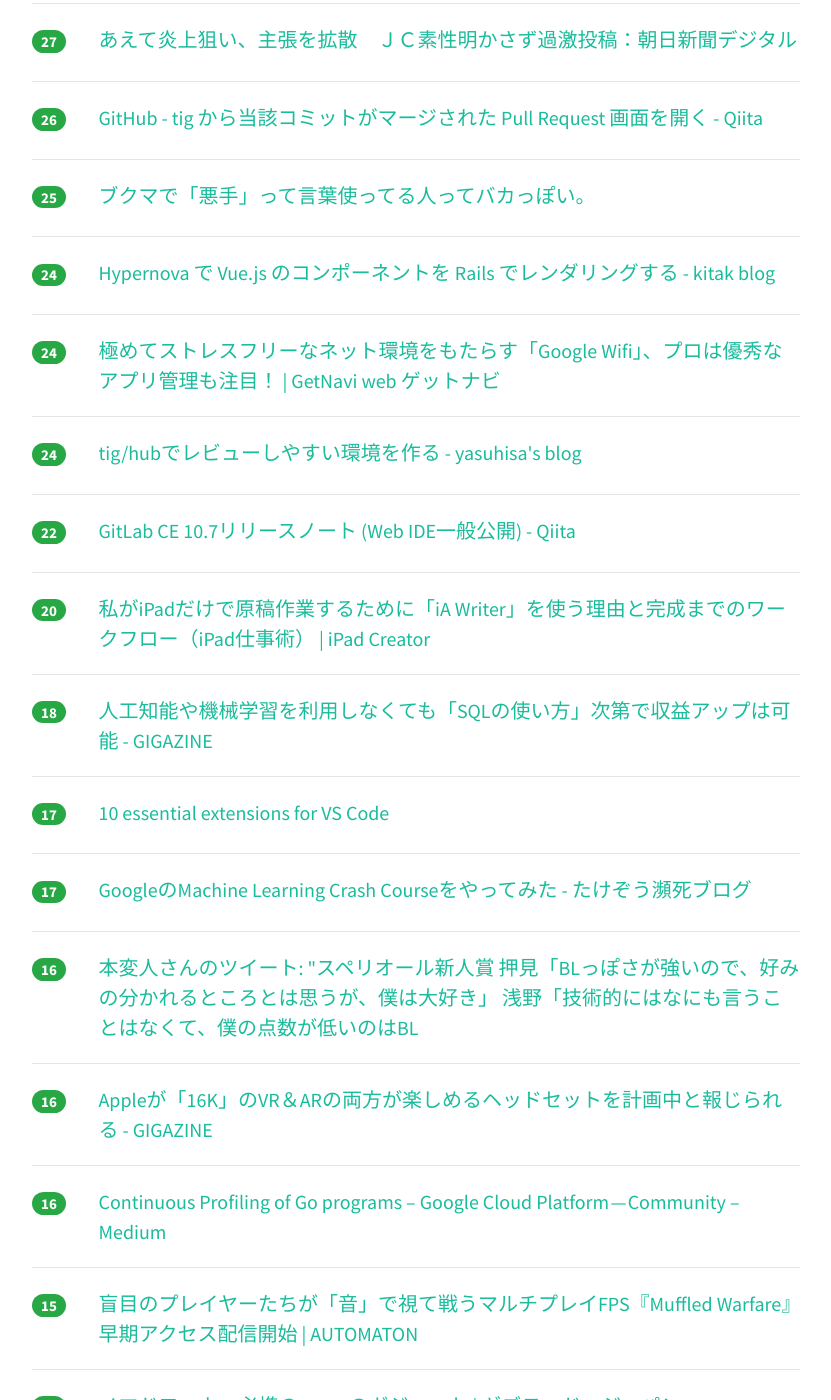
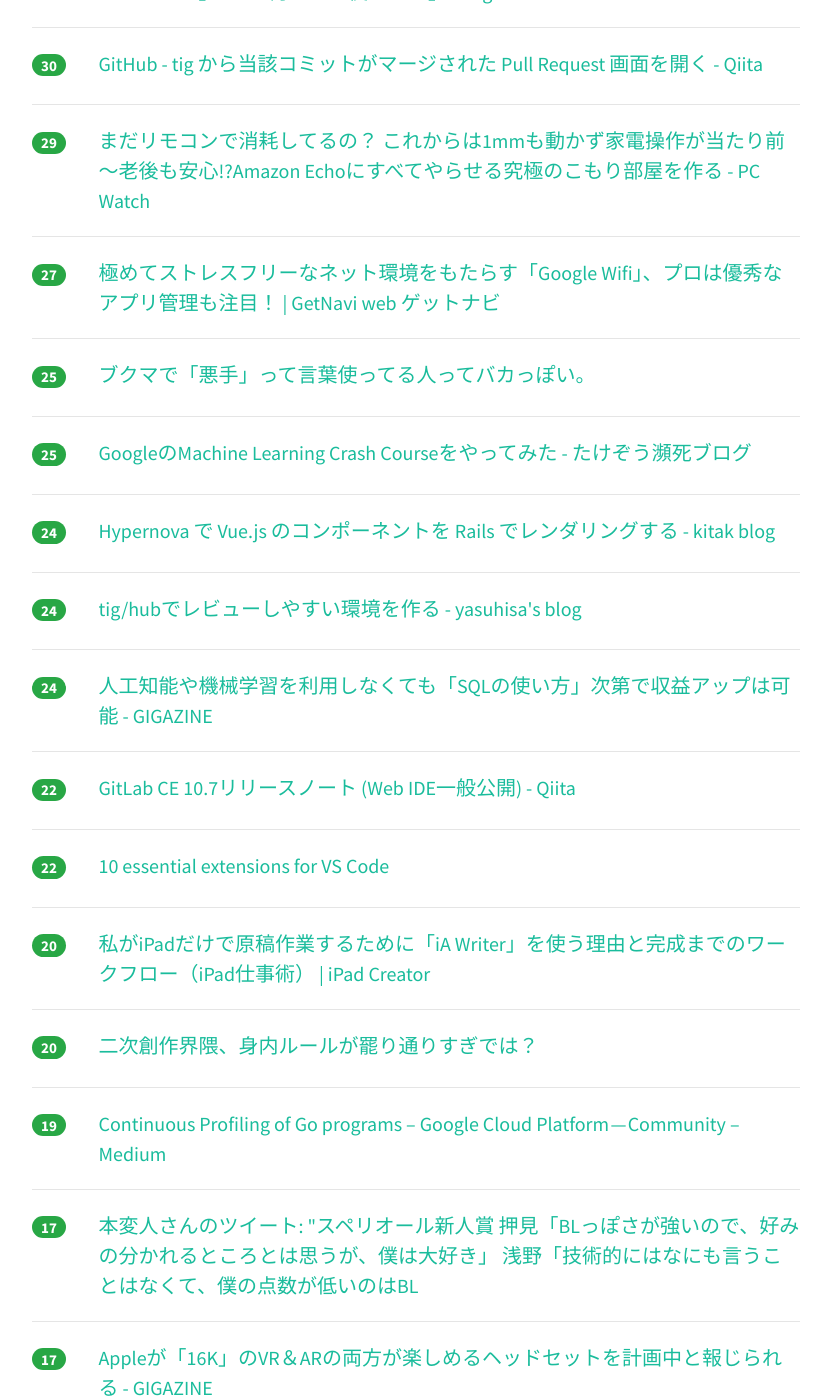
Before and after one commit to yatta47/hatena-matome-site, a Jekyll site: the page built from _posts/2018-04-29-hatena.md, in a window 1280 px wide and 1400 px high, scrolled down 1347 px. Shown: the whole window, without its empty margins (224-1055 px from the left). Built offline with Jekyll 4.4.1, drawn with Linux system fonts in a browser that asks for light colours; nearby versions of some CDN libraries; some of the changed text lies outside the part shown.

Commit message:
Updated 2018-04-29

```diff
--- a/_posts/2018-04-29-hatena.md
+++ b/_posts/2018-04-29-hatena.md
@@ -1,39 +1,54 @@
 ---
 layout: post
 title:  "2018-04-29 はてぶIT"
-date:   2018-04-29 17:02:55
+date:   2018-04-29 18:03:01
 tags: [it-hotentry]
 ---
-40 件のデータあり
+43 件のデータあり
 
 <hr><div class="row">
-<div class="col-1"><span class="badge badge-pill badge-success h2">211</span></div>
+<div class="col-1"><span class="badge badge-pill badge-success h2">215</span></div>
 <div class="col-11"><a href='https://matome.naver.jp/odai/2152493256703171201' target='_blank'>安倍首相とトランプ大統領の電話会談の終了時間がなんか不思議で謎な件 - NAVER まとめ</a></div>
 </div>
 <hr>
 <div class="row">
-<div class="col-1"><span class="badge badge-pill badge-success h2">140</span></div>
+<div class="col-1"><span class="badge badge-pill badge-success h2">174</span></div>
+<div class="col-11"><a href='https://www.netlify.com/' target='_blank'>Netlify: All-in-one platform for automating modern web projects</a></div>
+</div>
+<hr>
+<div class="row">
+<div class="col-1"><span class="badge badge-pill badge-success h2">152</span></div>
 <div class="col-11"><a href='https://unleash.tokyo/2018/02/09/remote-work-guide-trello/' target='_blank'>リモートワークを楽しく実践するために。タスク管理ツールTrelloがリモートワーカー向けガイドブックを公開 | UNLEASH</a></div>
 </div>
 <hr>
 <div class="row">
-<div class="col-1"><span class="badge badge-pill badge-success h2">114</span></div>
+<div class="col-1"><span class="badge badge-pill badge-success h2">128</span></div>
 <div class="col-11"><a href='https://togetter.com/li/1222309' target='_blank'>pixiv fanboxなどクリエイター支援サービスで二次創作するのはアウトでしょ…営利だよ、海賊行為だよまとめ - Togetter</a></div>
 </div>
 <hr>
 <div class="row">
-<div class="col-1"><span class="badge badge-pill badge-success h2">66</span></div>
+<div class="col-1"><span class="badge badge-pill badge-success h2">68</span></div>
 <div class="col-11"><a href='https://qiita.com/gluelan2013/items/0513c5331b6a67086308' target='_blank'>新SeleniumIDE についてまとめてみた - Qiita</a></div>
 </div>
 <hr>
 <div class="row">
-<div class="col-1"><span class="badge badge-pill badge-success h2">41</span></div>
+<div class="col-1"><span class="badge badge-pill badge-success h2">47</span></div>
 <div class="col-11"><a href='https://qiita.com/yuipon/items/0961c5717e1b9258bb73' target='_blank'>ITエンジニアはかっこいい - Qiita</a></div>
 </div>
 <hr>
 <div class="row">
+<div class="col-1"><span class="badge badge-pill badge-success h2">33</span></div>
+<div class="col-11"><a href='https://www.asahi.com/articles/ASL4R6W87L4RUTIL045.html' target='_blank'>あえて炎上狙い、主張を拡散　ＪＣ素性明かさず過激投稿：朝日新聞デジタル</a></div>
+</div>
+<hr>
+<div class="row">
+<div class="col-1"><span class="badge badge-pill badge-success h2">32</span></div>
+<div class="col-11"><a href='http://tech.nikkeibp.co.jp/it/atcl/column/15/061500148/092000129/' target='_blank'>無名のBIツール、旬のスタートアップがこぞって採用する理由 | 日経 xTECH（クロステック）</a></div>
+</div>
+<hr>
+<div class="row">
 <div class="col-1"><span class="badge badge-pill badge-success h2">31</span></div>
-<div class="col-11"><a href='http://tech.nikkeibp.co.jp/it/atcl/column/15/061500148/092000129/' target='_blank'>無名のBIツール、旬のスタートアップがこぞって採用する理由 | 日経 xTECH（クロステック）</a></div>
+<div class="col-11"><a href='https://deeeet.com/writing/2015/02/17/docker-bad-points/' target='_blank'>Dockerの諸問題とRocket登場の経緯 | SOTA</a></div>
 </div>
 <hr>
 <div class="row">
@@ -42,33 +57,33 @@ tags: [it-hotentry]
 </div>
 <hr>
 <div class="row">
+<div class="col-1"><span class="badge badge-pill badge-success h2">30</span></div>
+<div class="col-11"><a href='https://togetter.com/li/1222374' target='_blank'>腕に巻けて油性で書いてもすぐ消せるというめっちゃ優秀なメモがあるらしい「これだ！」「もう何にでも使えそう」 - Togetter</a></div>
+</div>
+<hr>
+<div class="row">
+<div class="col-1"><span class="badge badge-pill badge-success h2">30</span></div>
+<div class="col-11"><a href='https://qiita.com/tmtysk/items/fd6592eb859e4523cd64' target='_blank'>GitHub - tig から当該コミットがマージされた Pull Request 画面を開く - Qiita</a></div>
+</div>
+<hr>
+<div class="row">
 <div class="col-1"><span class="badge badge-pill badge-success h2">29</span></div>
 <div class="col-11"><a href='https://pc.watch.impress.co.jp/docs/news/1119546.html' target='_blank'>まだリモコンで消耗してるの？ これからは1mmも動かず家電操作が当たり前 ～老後も安心!?Amazon Echoにすべてやらせる究極のこもり部屋を作る - PC Watch</a></div>
 </div>
 <hr>
 <div class="row">
-<div class="col-1"><span class="badge badge-pill badge-success h2">29</span></div>
-<div class="col-11"><a href='https://togetter.com/li/1222374' target='_blank'>腕に巻けて油性で書いてもすぐ消せるというめっちゃ優秀なメモがあるらしい「これだ！」「もう何にでも使えそう」 - Togetter</a></div>
-</div>
-<hr>
-<div class="row">
 <div class="col-1"><span class="badge badge-pill badge-success h2">27</span></div>
-<div class="col-11"><a href='https://deeeet.com/writing/2015/02/17/docker-bad-points/' target='_blank'>Dockerの諸問題とRocket登場の経緯 | SOTA</a></div>
-</div>
-<hr>
-<div class="row">
-<div class="col-1"><span class="badge badge-pill badge-success h2">27</span></div>
-<div class="col-11"><a href='https://www.asahi.com/articles/ASL4R6W87L4RUTIL045.html' target='_blank'>あえて炎上狙い、主張を拡散　ＪＣ素性明かさず過激投稿：朝日新聞デジタル</a></div>
-</div>
-<hr>
-<div class="row">
-<div class="col-1"><span class="badge badge-pill badge-success h2">26</span></div>
-<div class="col-11"><a href='https://qiita.com/tmtysk/items/fd6592eb859e4523cd64' target='_blank'>GitHub - tig から当該コミットがマージされた Pull Request 画面を開く - Qiita</a></div>
+<div class="col-11"><a href='https://getnavi.jp/digital/253992/' target='_blank'>極めてストレスフリーなネット環境をもたらす「Google Wifi」、プロは優秀なアプリ管理も注目！ | GetNavi web ゲットナビ</a></div>
 </div>
 <hr>
 <div class="row">
 <div class="col-1"><span class="badge badge-pill badge-success h2">25</span></div>
 <div class="col-11"><a href='https://anond.hatelabo.jp/20180428194041' target='_blank'>ブクマで「悪手」って言葉使ってる人ってバカっぽい。</a></div>
+</div>
+<hr>
+<div class="row">
+<div class="col-1"><span class="badge badge-pill badge-success h2">25</span></div>
+<div class="col-11"><a href='http://takezoe.hatenablog.com/entry/2018/04/28/110543' target='_blank'>GoogleのMachine Learning Crash Courseをやってみた - たけぞう瀕死ブログ</a></div>
 </div>
 <hr>
 <div class="row">
@@ -78,12 +93,12 @@ tags: [it-hotentry]
 <hr>
 <div class="row">
 <div class="col-1"><span class="badge badge-pill badge-success h2">24</span></div>
-<div class="col-11"><a href='https://getnavi.jp/digital/253992/' target='_blank'>極めてストレスフリーなネット環境をもたらす「Google Wifi」、プロは優秀なアプリ管理も注目！ | GetNavi web ゲットナビ</a></div>
+<div class="col-11"><a href='http://www.yasuhisay.info/entry/2017/10/31/083000' target='_blank'>tig/hubでレビューしやすい環境を作る - yasuhisa's blog</a></div>
 </div>
 <hr>
 <div class="row">
 <div class="col-1"><span class="badge badge-pill badge-success h2">24</span></div>
-<div class="col-11"><a href='http://www.yasuhisay.info/entry/2017/10/31/083000' target='_blank'>tig/hubでレビューしやすい環境を作る - yasuhisa's blog</a></div>
+<div class="col-11"><a href='https://gigazine.net/news/20180429-ai-machine-learning-sql/' target='_blank'>人工知能や機械学習を利用しなくても「SQLの使い方」次第で収益アップは可能 - GIGAZINE</a></div>
 </div>
 <hr>
 <div class="row">
@@ -92,42 +107,37 @@ tags: [it-hotentry]
 </div>
 <hr>
 <div class="row">
+<div class="col-1"><span class="badge badge-pill badge-success h2">22</span></div>
+<div class="col-11"><a href='https://dev.to/fbnlsr/10-essential-extensions-for-vscode-174i' target='_blank'>10 essential extensions for VS Code</a></div>
+</div>
+<hr>
+<div class="row">
 <div class="col-1"><span class="badge badge-pill badge-success h2">20</span></div>
 <div class="col-11"><a href='http://necojita.com/2018042713853' target='_blank'>私がiPadだけで原稿作業するために「iA Writer」を使う理由と完成までのワークフロー（iPad仕事術） | iPad Creator</a></div>
 </div>
 <hr>
 <div class="row">
-<div class="col-1"><span class="badge badge-pill badge-success h2">18</span></div>
-<div class="col-11"><a href='https://gigazine.net/news/20180429-ai-machine-learning-sql/' target='_blank'>人工知能や機械学習を利用しなくても「SQLの使い方」次第で収益アップは可能 - GIGAZINE</a></div>
+<div class="col-1"><span class="badge badge-pill badge-success h2">20</span></div>
+<div class="col-11"><a href='https://anond.hatelabo.jp/20180429143405' target='_blank'>二次創作界隈、身内ルールが罷り通りすぎでは？</a></div>
+</div>
+<hr>
+<div class="row">
+<div class="col-1"><span class="badge badge-pill badge-success h2">19</span></div>
+<div class="col-11"><a href='https://medium.com/google-cloud/96d4416af77b' target='_blank'>Continuous Profiling of Go programs – Google Cloud Platform — Community – Medium</a></div>
 </div>
 <hr>
 <div class="row">
 <div class="col-1"><span class="badge badge-pill badge-success h2">17</span></div>
-<div class="col-11"><a href='https://dev.to/fbnlsr/10-essential-extensions-for-vscode-174i' target='_blank'>10 essential extensions for VS Code</a></div>
+<div class="col-11"><a href='http://twitter.com/real_keibi_in/status/986752130357673984' target='_blank'>本変人さんのツイート: "スペリオール新人賞 押見「BLっぽさが強いので、好みの分かれるところとは思うが、僕は大好き」 浅野「技術的にはなにも言うことはなくて、僕の点数が低いのはBL</a></div>
 </div>
 <hr>
 <div class="row">
 <div class="col-1"><span class="badge badge-pill badge-success h2">17</span></div>
-<div class="col-11"><a href='http://takezoe.hatenablog.com/entry/2018/04/28/110543' target='_blank'>GoogleのMachine Learning Crash Courseをやってみた - たけぞう瀕死ブログ</a></div>
-</div>
-<hr>
-<div class="row">
-<div class="col-1"><span class="badge badge-pill badge-success h2">16</span></div>
-<div class="col-11"><a href='http://twitter.com/real_keibi_in/status/986752130357673984' target='_blank'>本変人さんのツイート: "スペリオール新人賞 押見「BLっぽさが強いので、好みの分かれるところとは思うが、僕は大好き」 浅野「技術的にはなにも言うことはなくて、僕の点数が低いのはBL</a></div>
-</div>
-<hr>
-<div class="row">
-<div class="col-1"><span class="badge badge-pill badge-success h2">16</span></div>
 <div class="col-11"><a href='https://gigazine.net/news/20180428-apple-16k-vr-headset/' target='_blank'>Appleが「16K」のVR＆ARの両方が楽しめるヘッドセットを計画中と報じられる - GIGAZINE</a></div>
 </div>
 <hr>
 <div class="row">
 <div class="col-1"><span class="badge badge-pill badge-success h2">16</span></div>
-<div class="col-11"><a href='https://medium.com/google-cloud/96d4416af77b' target='_blank'>Continuous Profiling of Go programs – Google Cloud Platform — Community – Medium</a></div>
-</div>
-<hr>
-<div class="row">
-<div class="col-1"><span class="badge badge-pill badge-success h2">15</span></div>
 <div class="col-11"><a href='http://jp.automaton.am/articles/newsjp/20180428-66924/' target='_blank'>盲目のプレイヤーたちが「音」で視て戦うマルチプレイFPS『Muffled Warfare』早期アクセス配信開始 | AUTOMATON</a></div>
 </div>
 <hr>
@@ -142,13 +152,23 @@ tags: [it-hotentry]
 </div>
 <hr>
 <div class="row">
-<div class="col-1"><span class="badge badge-pill badge-success h2">12</span></div>
-<div class="col-11"><a href='https://togetter.com/li/1222477' target='_blank'>「人の形を保てなくなってる」Vtuberが話題ですがVRChat中に寝落ちしているVtuberがこちらです - Togetter</a></div>
+<div class="col-1"><span class="badge badge-pill badge-success h2">13</span></div>
+<div class="col-11"><a href='https://togetter.com/li/1222306' target='_blank'>pixiv fanboxなどクリエイター支援サービスで二次創作するのはセーフだよ解釈まとめ - Togetter</a></div>
+</div>
+<hr>
+<div class="row">
+<div class="col-1"><span class="badge badge-pill badge-success h2">13</span></div>
+<div class="col-11"><a href='http://d.hatena.ne.jp/Kango/20180428/1524936297' target='_blank'>監視カメラへの不正アクセスについて調べてみた - piyolog</a></div>
+</div>
+<hr>
+<div class="row">
+<div class="col-1"><span class="badge badge-pill badge-success h2">13</span></div>
+<div class="col-11"><a href='http://kumagi.hatenablog.com/entry/ntt-blocking-matome' target='_blank'>NTTによるブロッキング論点の整理 - Software Transactional Memo</a></div>
 </div>
 <hr>
 <div class="row">
 <div class="col-1"><span class="badge badge-pill badge-success h2">12</span></div>
-<div class="col-11"><a href='http://d.hatena.ne.jp/Kango/20180428/1524936297' target='_blank'>監視カメラへの不正アクセスについて調べてみた - piyolog</a></div>
+<div class="col-11"><a href='https://togetter.com/li/1222477' target='_blank'>「人の形を保てなくなってる」Vtuberが話題ですがVRChat中に寝落ちしているVtuberがこちらです - Togetter</a></div>
 </div>
 <hr>
 <div class="row">
@@ -157,13 +177,13 @@ tags: [it-hotentry]
 </div>
 <hr>
 <div class="row">
-<div class="col-1"><span class="badge badge-pill badge-success h2">11</span></div>
-<div class="col-11"><a href='https://togetter.com/li/1222306' target='_blank'>pixiv fanboxなどクリエイター支援サービスで二次創作するのはセーフだよ解釈まとめ - Togetter</a></div>
+<div class="col-1"><span class="badge badge-pill badge-success h2">9</span></div>
+<div class="col-11"><a href='https://headlines.yahoo.co.jp/hl?a=20180428-00010000-videonewsv-soci' target='_blank'>なぜFacebookがここまで叩かれるのか／塚越健司氏（社会学者、拓殖大学非常勤講師）（ビデオニュース・ドットコム） - Yahoo!ニュース</a></div>
 </div>
 <hr>
 <div class="row">
-<div class="col-1"><span class="badge badge-pill badge-success h2">11</span></div>
-<div class="col-11"><a href='https://anond.hatelabo.jp/20180429143405' target='_blank'>二次創作界隈、身内ルールが罷り通りすぎでは？</a></div>
+<div class="col-1"><span class="badge badge-pill badge-success h2">9</span></div>
+<div class="col-11"><a href='https://wired.jp/2018/04/29/password-dragon/' target='_blank'>よく使われるパスワードの上位に、なぜか毎年「ドラゴン」が登場──その理由は「かっこいい」からだった？｜WIRED.jp</a></div>
 </div>
 <hr>
 <div class="row">
@@ -179,11 +199,6 @@ tags: [it-hotentry]
 <div class="row">
 <div class="col-1"><span class="badge badge-pill badge-success h2">8</span></div>
 <div class="col-11"><a href='http://uzulla.hateblo.jp/entry/2018/04/29/024052' target='_blank'>セパレータがはいったWifi環境で、隣のPCにsshするメモ - uzullaがブログ</a></div>
-</div>
-<hr>
-<div class="row">
-<div class="col-1"><span class="badge badge-pill badge-success h2">8</span></div>
-<div class="col-11"><a href='https://headlines.yahoo.co.jp/hl?a=20180428-00010000-videonewsv-soci' target='_blank'>なぜFacebookがここまで叩かれるのか／塚越健司氏（社会学者、拓殖大学非常勤講師）（ビデオニュース・ドットコム） - Yahoo!ニュース</a></div>
 </div>
 <hr>
 <div class="row">
```
